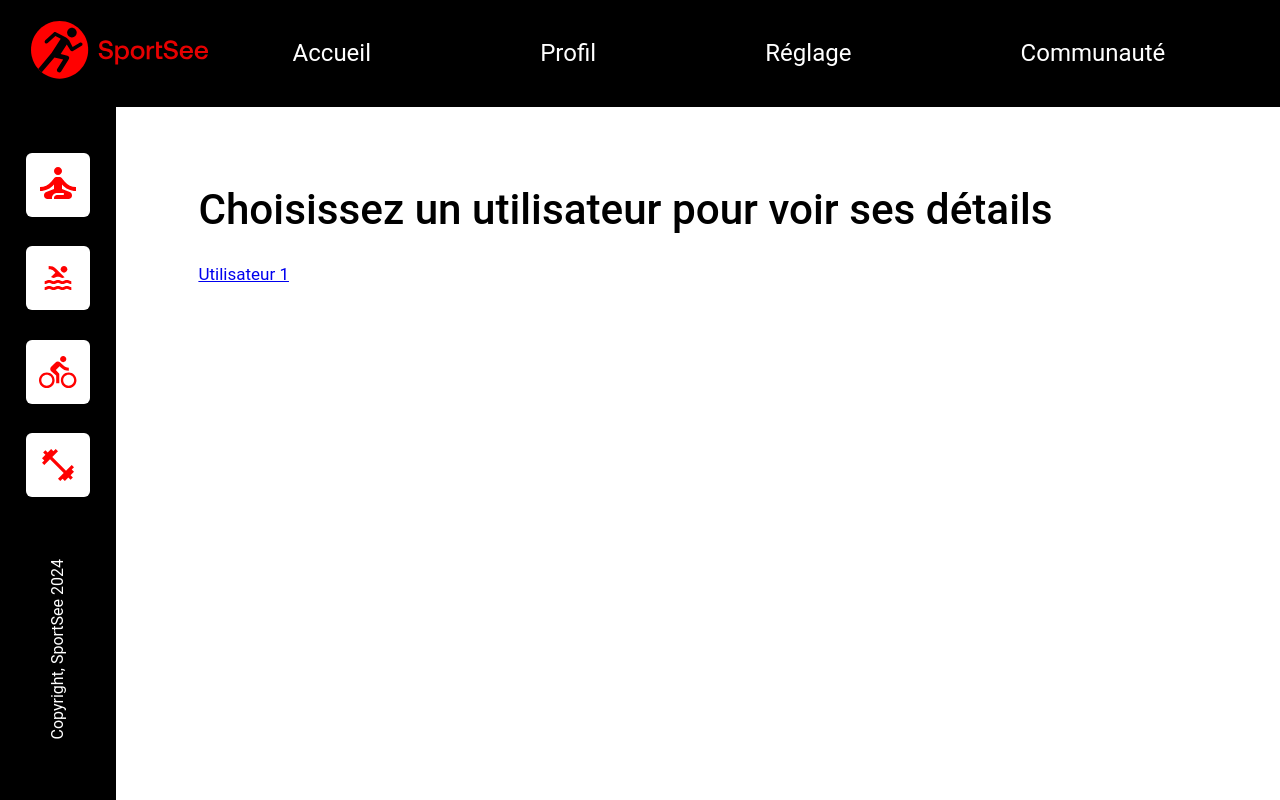
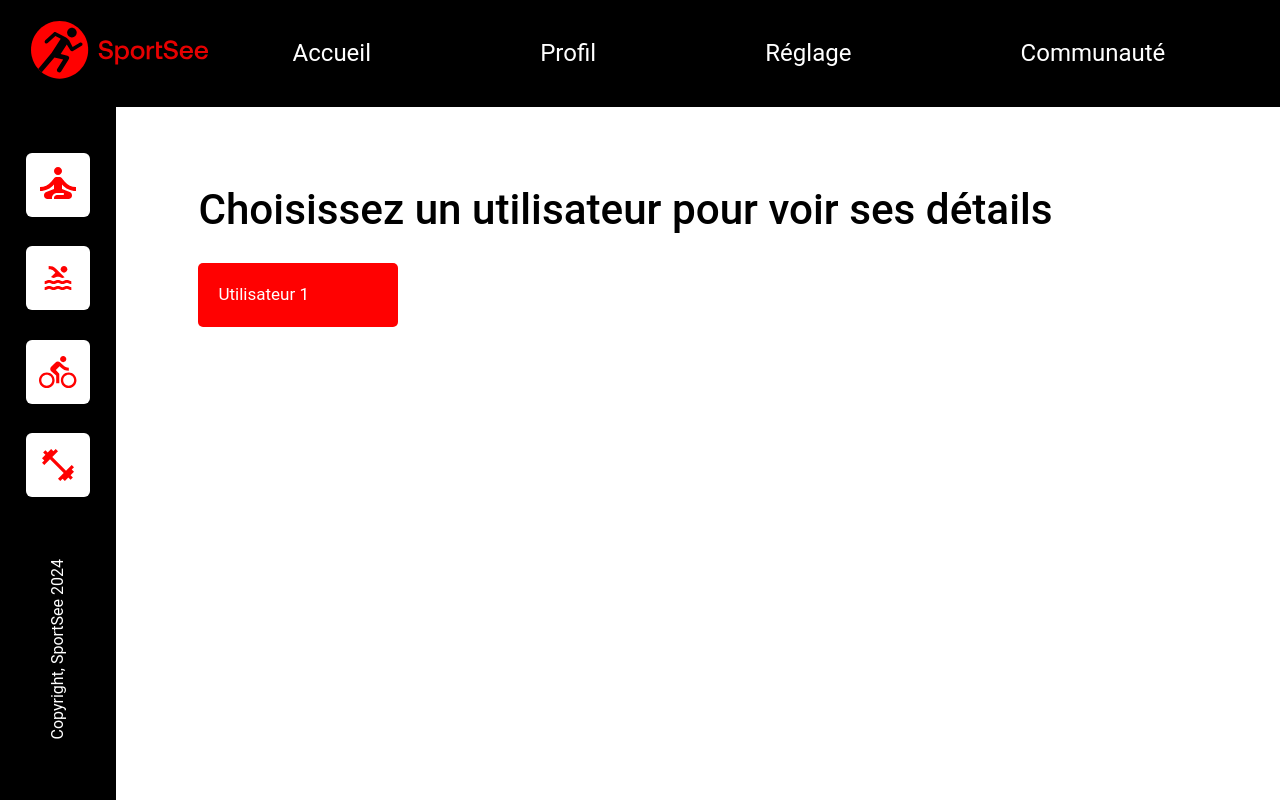
Before and after one commit to ssidikov/SportSee, a React (Create React App) app: page /#/ in a window 1280 px wide. Built offline with nearby package versions, Linux system fonts and the light colour scheme.

Commit message:
Home page corrections

```diff
--- a/src/pages/Home/Home.sass
+++ b/src/pages/Home/Home.sass
@@ -10,6 +10,34 @@
     margin-bottom: 41px
     // &__username
     //   color: $primary-color
-  &-link
+  &__user-container
+    display: flex
+    align-items: center
+    margin-bottom: 41px
+    background-color: $primary-color
+    width: 200px
+    padding: 20px
+    border-radius: 5px
     font-size: clamp(0.875rem, 0.5795rem + 0.6061vw, 1.125rem)
     font-weight: 400
+    color: $white
+    text-decoration: none
+    &:hover
+      cursor: pointer
+      background-color: $primary-color-hover
+    // &-avatar
+    //   width: 50px
+    //   height: 50px
+    //   border-radius: 50%
+    //   margin-right: 20px
+    // &-info
+    //   display: flex
+    //   flex-direction: column
+    //   &__username
+    //     font-size: clamp(1rem, 0.4545rem + 1.8182vw, 1.5rem)
+    //     font-weight: 500
+    //     margin-bottom: 5px
+    // &-link
+    //   font-size: clamp(0.875rem, 0.5795rem + 0.6061vw, 1.125rem)
+    //   font-weight: 400
+    //   color: $white
--- a/src/pages/Home/index.jsx
+++ b/src/pages/Home/index.jsx
@@ -5,7 +5,7 @@ function Home() {
   return (
     <div className='home'>
       <h2 className='home-title'>Choisissez un utilisateur pour voir ses détails</h2>
-      <Link to='/profile' className='home-link'>
+      <Link to='/profile' className='home__user-container'>
         Utilisateur 1
       </Link>
     </div>
--- a/src/styles/variables.sass
+++ b/src/styles/variables.sass
@@ -1,5 +1,6 @@
 // Colors
 $primary-color: #FF0101
+$primary-color-hover: #dd4141
 $background-color: #FBFBFB
 $black: #000000
 $white: #FFFFFF
```
Also changed, not shown: src/components/AverageSessionChart/AverageTimeSession.sass (deleted, +0 -22 lines).
